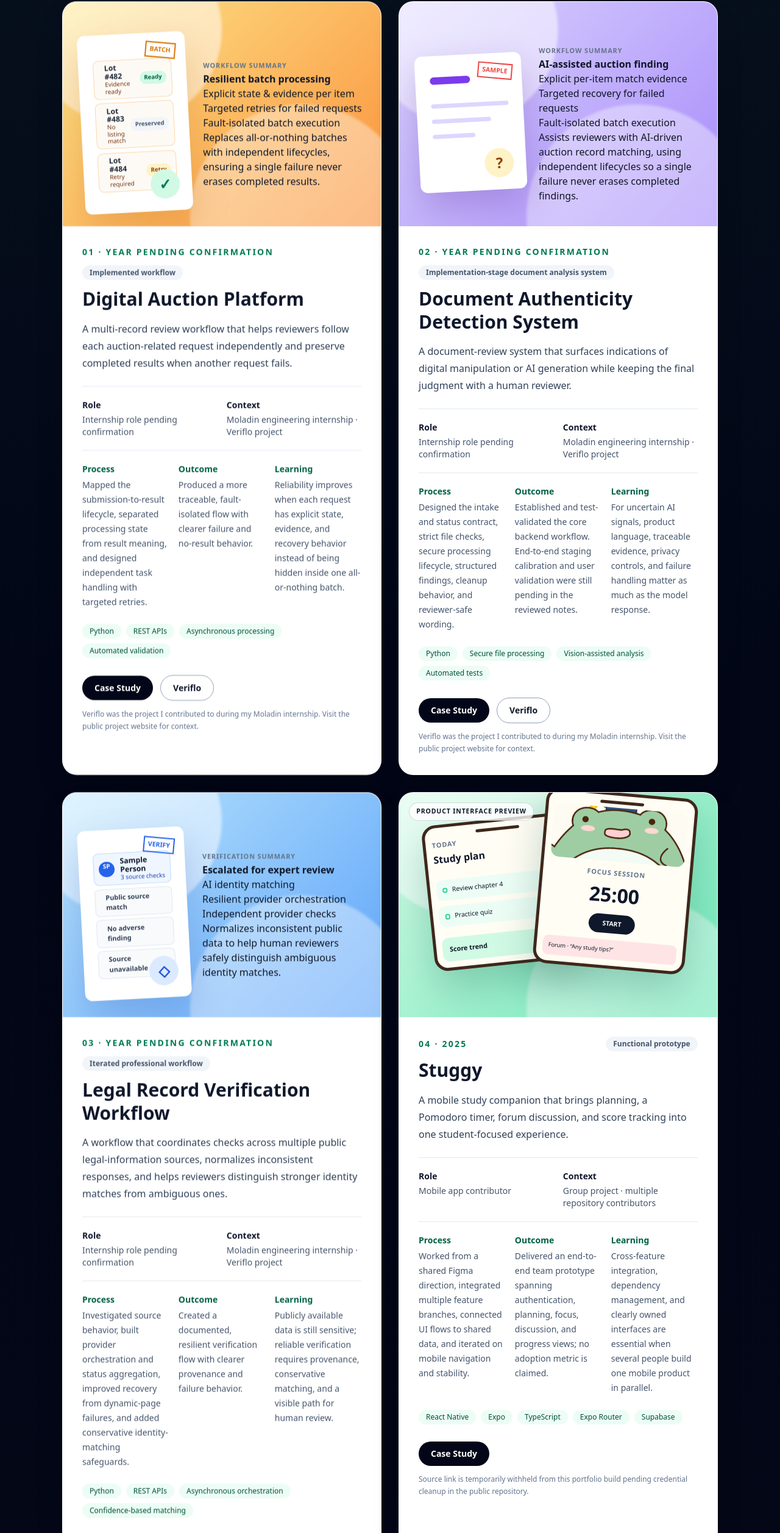
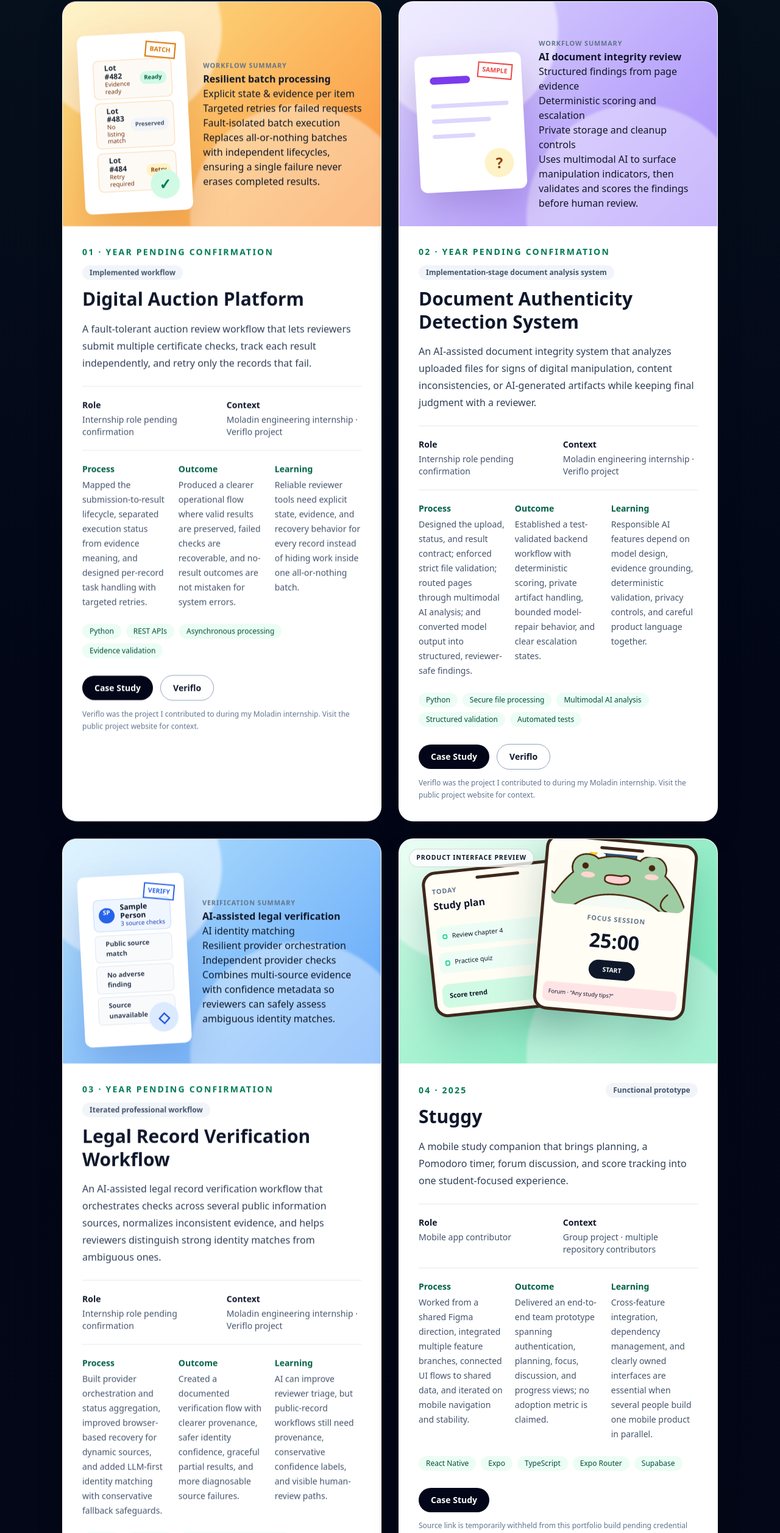
Before and after one commit to Ripupz/web_porto, a Next.js app: page / in a window 1280 px wide. Shown: the part 2034-4548 px from the top of the page at 61% size. Built offline with nearby package versions, Linux system fonts and the light colour scheme; a web font is replaced by a local one.

Commit message:
feat: enhance project documentation and case studies with AI-driven insights and improved clarity

```diff
--- a/app/components/ProjectVisual.jsx
+++ b/app/components/ProjectVisual.jsx
@@ -69,7 +69,7 @@ function DocumentVisual({ compact }) {
     <VisualFrame
       compact={compact}
       tone="violet"
-      label="Document review workflow with example findings and a human review reminder"
+      label="AI-assisted document integrity workflow with example findings and a human review reminder"
     >
       <div className="document-demo">
         <div className="document-sheet">
@@ -81,14 +81,14 @@ function DocumentVisual({ compact }) {
           <div className="document-sheet__mark">?</div>
         </div>
         <div className="document-findings auction-findings">
-        <small>Workflow summary</small>
-        <br />
-        <strong className="document-findings__title">AI-assisted auction finding</strong>
-        <div><span className="signal signal--green" />Explicit per-item match evidence</div>
-        <div><span className="signal signal--amber" />Targeted recovery for failed requests</div>
-        <div><span className="signal signal--slate" />Fault-isolated batch execution</div>
-        <p>Assists reviewers with AI-driven auction record matching, using independent lifecycles so a single failure never erases completed findings.</p>
-      </div>
+          <small>Workflow summary</small>
+          <br />
+          <strong className="document-findings__title">AI document integrity review</strong>
+          <div><span className="signal signal--green" />Structured findings from page evidence</div>
+          <div><span className="signal signal--amber" />Deterministic scoring and escalation</div>
+          <div><span className="signal signal--slate" />Private storage and cleanup controls</div>
+          <p>Uses multimodal AI to surface manipulation indicators, then validates and scores the findings before human review.</p>
+        </div>
       </div>
     </VisualFrame>
   );
@@ -130,11 +130,11 @@ function LegalVisual({ compact }) {
         <div className="document-findings legal-findings">
           <small>Verification summary</small>
           <br />
-          <strong className="document-findings__title">Escalated for expert review</strong>
+          <strong className="document-findings__title">AI-assisted legal verification</strong>
           <div><span className="signal signal--amber" />AI identity matching</div>
           <div><span className="signal signal--blue" />Resilient provider orchestration</div>
           <div><span className="signal signal--green" />Independent provider checks</div>
-          <p>Normalizes inconsistent public data to help human reviewers safely distinguish ambiguous identity matches.</p>
+          <p>Combines multi-source evidence with confidence metadata so reviewers can safely assess ambiguous identity matches.</p>
         </div>
       </div>
     </VisualFrame>
--- a/app/data/projects.js
+++ b/app/data/projects.js
@@ -23,16 +23,16 @@ const projectDefinitions = [
       "Python",
       "REST APIs",
       "Asynchronous processing",
-      "Automated validation",
+      "Evidence validation",
     ],
     summary:
-      "A multi-record review workflow that helps reviewers follow each auction-related request independently and preserve completed results when another request fails.",
+      "A fault-tolerant auction review workflow that lets reviewers submit multiple certificate checks, track each result independently, and retry only the records that fail.",
     process:
-      "Mapped the submission-to-result lifecycle, separated processing state from result meaning, and designed independent task handling with targeted retries.",
+      "Mapped the submission-to-result lifecycle, separated execution status from evidence meaning, and designed per-record task handling with targeted retries.",
     outcome:
-      "Produced a more traceable, fault-isolated flow with clearer failure and no-result behavior.",
+      "Produced a clearer operational flow where valid results are preserved, failed checks are recoverable, and no-result outcomes are not mistaken for system errors.",
     learning:
-      "Reliability improves when each request has explicit state, evidence, and recovery behavior instead of being hidden inside one all-or-nothing batch.",
+      "Reliable reviewer tools need explicit state, evidence, and recovery behavior for every record instead of hiding work inside one all-or-nothing batch.",
     story: {
       problem:
         "I worked on a multi-record review flow where every check could finish differently: completed with evidence, completed without a matching result, or interrupted by an error. The challenge was to preserve successful work and make each outcome understandable without forcing reviewers to restart the entire submission.",
@@ -42,22 +42,22 @@ const projectDefinitions = [
         "When one unclear or failed item hides successful results, reviewers repeat work and lose trust in the workflow. Clear state and targeted recovery keep progress visible without implying that missing evidence is a negative result.",
       responsibilities: [
         "Mapped and documented the master-log and result lifecycle.",
-        "Contributed independent multi-item submission and progress behavior.",
-        "Separated processing failures from valid no-result outcomes.",
-        "Added defensive validation for unreadable or misleading source pages.",
-        "Defined targeted retry and recovery behavior.",
+        "Built independent submission and progress behavior for multiple certificate checks.",
+        "Separated technical failures from valid no-result outcomes.",
+        "Added layered validation for reachable but unreadable or misleading source pages.",
+        "Defined targeted retry behavior so reviewers could recover failed rows without resubmitting completed work.",
       ],
       contributions: [
         "Per-item status and result tracking",
         "Fault-isolated multi-item submission",
-        "Duplicate-prevention and targeted retry considerations",
-        "Layered source and context validation",
+        "Duplicate-prevention and targeted retry design",
+        "Layered source, content, and context validation",
         "Operational workflow documentation",
       ],
       research:
         "I traced the complete request, status, and result path; reviewed how partial failures reached the interface; and investigated cases where a technically reachable page did not contain a valid listing.",
       approach:
-        "Each submitted item becomes an independently tracked unit. The workflow records progress separately from the meaning of the returned result, validates the source at several layers, and exposes enough state for the interface to retry only what needs recovery.",
+        "Each submitted certificate becomes its own asynchronous job. The workflow records processing state separately from result meaning, validates source evidence at several layers, and exposes enough state for the interface to retry only what needs recovery.",
       decisions:
         "The design favors fault isolation over all-or-nothing batching. That preserves successful work but requires deliberate duplicate prevention, progress aggregation, and clear retry rules in the interface.",
       challenge:
@@ -81,48 +81,50 @@ const projectDefinitions = [
     technologies: [
       "Python",
       "Secure file processing",
-      "Vision-assisted analysis",
+      "Multimodal AI analysis",
+      "Structured validation",
       "Automated tests",
     ],
     summary:
-      "A document-review system that surfaces indications of digital manipulation or AI generation while keeping the final judgment with a human reviewer.",
+      "An AI-assisted document integrity system that analyzes uploaded files for signs of digital manipulation, content inconsistencies, or AI-generated artifacts while keeping final judgment with a reviewer.",
     process:
-      "Designed the intake and status contract, strict file checks, secure processing lifecycle, structured findings, cleanup behavior, and reviewer-safe wording.",
+      "Designed the upload, status, and result contract; enforced strict file validation; routed pages through multimodal AI analysis; and converted model output into structured, reviewer-safe findings.",
     outcome:
-      "Established and test-validated the core backend workflow. End-to-end staging calibration and user validation were still pending in the reviewed notes.",
+      "Established a test-validated backend workflow with deterministic scoring, private artifact handling, bounded model-repair behavior, and clear escalation states.",
     learning:
-      "For uncertain AI signals, product language, traceable evidence, privacy controls, and failure handling matter as much as the model response.",
+      "Responsible AI features depend on model design, evidence grounding, deterministic validation, privacy controls, and careful product language together.",
     story: {
       problem:
-        "Reviewers need help spotting potential manipulation in uploaded documents, but a model output cannot prove that a document is genuine or fake.",
+        "Reviewers need help spotting suspicious patterns in uploaded documents, but AI output cannot prove that a document is genuine or fake.",
       users:
         "Document reviewers assessing uploaded files for possible manipulation indicators.",
       why:
         "False certainty can harm people and decisions. The system therefore needed to surface useful signals without presenting an automated verdict as fact.",
       responsibilities: [
-        "Designed an incremental API and processing workflow for document analysis.",
-        "Implemented strict file intake and structured status/result behavior.",
-        "Contributed temporary-file handling, cleanup, and preview access controls.",
-        "Integrated vision-assisted analysis behind a validated output contract.",
-        "Added automated verification for success, failure, and repeat-delivery paths.",
+        "Designed the authenticated multipart API, scan lifecycle, and reviewer-facing result contract.",
+        "Implemented strict file validation for PDFs and common image formats using extension, MIME, and magic-byte checks.",
+        "Integrated multimodal AI analysis for rendered document pages and bounded supplemental PDF text.",
+        "Converted AI candidates into validated structured findings with deterministic backend scoring and escalation rules.",
+        "Contributed private storage handling, temporary-file cleanup, preview access controls, and repeat-safe result delivery.",
       ],
       contributions: [
         "Single-document intake and validation",
         "Asynchronous scan lifecycle",
-        "Reviewer-oriented findings and explanations",
-        "Preview access and cleanup safeguards",
-        "Structured outputs and resilient error states",
+        "Multimodal AI document analysis",
+        "Deterministic risk scoring and escalation",
+        "Private storage, preview, and cleanup safeguards",
+        "Structured outputs and bounded model-failure handling",
       ],
       research:
         "I investigated manipulation indicators, model-output failure modes, file-format ambiguity, reviewer needs, and the privacy consequences of retaining original documents and generated previews.",
       approach:
-        "The system validates the file, processes it through a controlled workflow, converts model observations into a strict structured result, and presents indications and evidence for human review rather than a binary truth claim.",
+        "The system validates one uploaded file, stores it privately, renders analyzable pages, sends page evidence to a multimodal model, validates the AI response against a strict schema, then derives risk scores and reviewer actions in backend code before persisting the result.",
       decisions:
-        "The central trade-off was usefulness versus certainty. Conservative language and structured evidence reduce overclaiming, while strict contracts and cleanup add engineering work but make failures safer and more diagnosable.",
+        "The central trade-off was usefulness versus certainty. AI is the core analysis engine, but backend validation, deterministic scoring, and conservative language prevent the model from becoming an unchecked binary judge.",
       challenge:
-        "Document formats and model responses can be inconsistent. The workflow added bounded input handling, validated output structure, repeat-safe result delivery, and cleanup on both success and failure.",
+        "Document formats and model responses can be inconsistent. The workflow added bounded input handling, page coverage checks, schema validation, a limited repair pass for invalid model output, repeat-safe result delivery, and cleanup on both success and failure.",
       testing:
-        "The reviewed notes record automated workflow verification. A production-quality accuracy claim is not made because labeled-data calibration and end-to-end staging validation were not evidenced as complete.",
+        "Regression coverage exists for scoring, schema validation, model-adapter behavior, processor completion, database projection, and failure handling. The case study does not claim production accuracy because labeled-data calibration and full staging validation were still pending.",
       outcome:
         "The core scan workflow and reviewer-oriented result contract were implemented and verified at the application level.",
       privacy:
@@ -141,16 +143,17 @@ const projectDefinitions = [
       "Python",
       "REST APIs",
       "Asynchronous orchestration",
-      "Confidence-based matching",
+      "LLM identity matching",
+      "Browser automation",
     ],
     summary:
-      "A workflow that coordinates checks across multiple public legal-information sources, normalizes inconsistent responses, and helps reviewers distinguish stronger identity matches from ambiguous ones.",
+      "An AI-assisted legal record verification workflow that orchestrates checks across several public information sources, normalizes inconsistent evidence, and helps reviewers distinguish strong identity matches from ambiguous ones.",
     process:
-      "Investigated source behavior, built provider orchestration and status aggregation, improved recovery from dynamic-page failures, and added conservative identity-matching safeguards.",
+      "Built provider orchestration and status aggregation, improved browser-based recovery for dynamic sources, and added LLM-first identity matching with conservative fallback safeguards.",
     outcome:
-      "Created a documented, resilient verification flow with clearer provenance and failure behavior.",
+      "Created a documented verification flow with clearer provenance, safer identity confidence, graceful partial results, and more diagnosable source failures.",
     learning:
-      "Publicly available data is still sensitive; reliable verification requires provenance, conservative matching, and a visible path for human review.",
+      "AI can improve reviewer triage, but public-record workflows still need provenance, conservative confidence labels, and visible human-review paths.",
     story: {
       problem:
         "Relevant public legal records are spread across sources with different formats, availability, and search behavior. Matching by name alone can also produce harmful false positives.",
@@ -159,27 +162,28 @@ const projectDefinitions = [
       why:
         "Reviewers need consistent evidence and clear uncertainty. Silent source failures or weak identity matches can make an incomplete result look more conclusive than it is.",
       responsibilities: [
-        "Contributed orchestration across multiple independent information sources.",
-        "Implemented and documented job lifecycle, status aggregation, and failure recovery.",
-        "Improved robustness for dynamic pages, access challenges, and document retrieval.",
-        "Added confidence-aware identity matching and exact-match safeguards.",
+        "Contributed orchestration across SIPP, Hukum Online, and Putusan MA child-provider checks.",
+        "Implemented and documented parent/child job lifecycle, status aggregation, and partial-failure recovery.",
+        "Improved robustness for dynamic pages, access challenges, authenticated sessions, OTP handling, and document retrieval.",
+        "Added LLM-first identity matching, redacted-party handling, fuzzy fallback metadata, and exact-match safeguards.",
         "Normalized result presentation while keeping source provenance visible.",
       ],
       contributions: [
         "Independent source checks and parent aggregation",
-        "Conservative identity-confidence metadata",
-        "Dynamic-page and document-retrieval resilience",
+        "LLM identity scoring with conservative fallback",
+        "Dynamic-page, session, and document-retrieval resilience",
+        "Case-number follow-up routing across sources",
         "Clear terminal status and partial-failure behavior",
         "Operational notes and repeatable debugging guidance",
       ],
       research:
-        "I studied how several public sources structure searches, case references, result pages, access challenges, and downloadable evidence. I also examined ambiguous-name and redacted-party scenarios before defining confidence behavior.",
+        "I studied how several public sources structure searches, case numbers, result pages, access challenges, authenticated downloads, and evidence files. I also examined ambiguous-name and redacted-party scenarios before defining confidence behavior.",
       approach:
-        "Independent source checks run through a shared lifecycle, normalize their status and evidence, attach conservative identity confidence, and aggregate into a reviewer-facing view without treating missing data as proof of absence.",
+        "A legal_check request creates a parent job and independent child jobs for selected sources. Each child normalizes status and evidence, AI-assisted identity scoring adds confidence metadata where appropriate, and the parent aggregates results without treating missing data as proof of absence.",
       decisions:
-        "The workflow keeps source-specific failures visible and uses conservative fallback matching. This can leave more items for human review, but it reduces the risk of presenting a weak identity match as certain.",
+        "The workflow keeps source-specific failures visible and uses conservative AI/fallback matching. This can leave more items for human review, but it reduces the risk of presenting a weak identity match as certain.",
       challenge:
-        "Dynamic pages, access gates, inconsistent formats, and same-name records created reliability and false-match risks. The solution combined resilient navigation, exact-match checks, confidence metadata, and graceful partial results.",
+        "Dynamic pages, access gates, expired sessions, inconsistent formats, and same-name records created reliability and false-match risks. The solution combined resilient navigation, session recovery, LLM confidence scoring, exact-match checks, and graceful partial results.",
       testing:
         "Validation included targeted smoke checks, failure paths, and repeated investigation of source-specific edge cases.",
       outcome:
```
Also changed, not shown: 5 other files (tests, documents, lock files or other folders).
